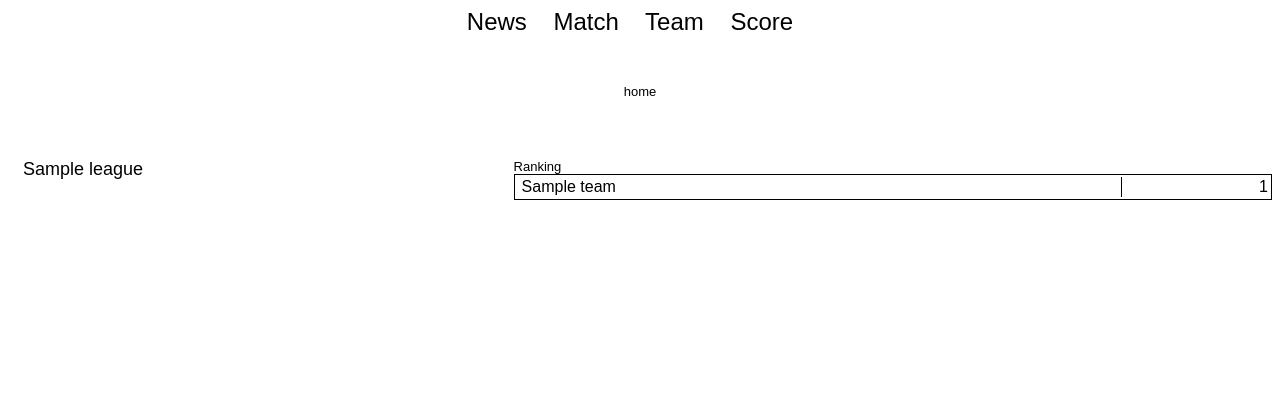
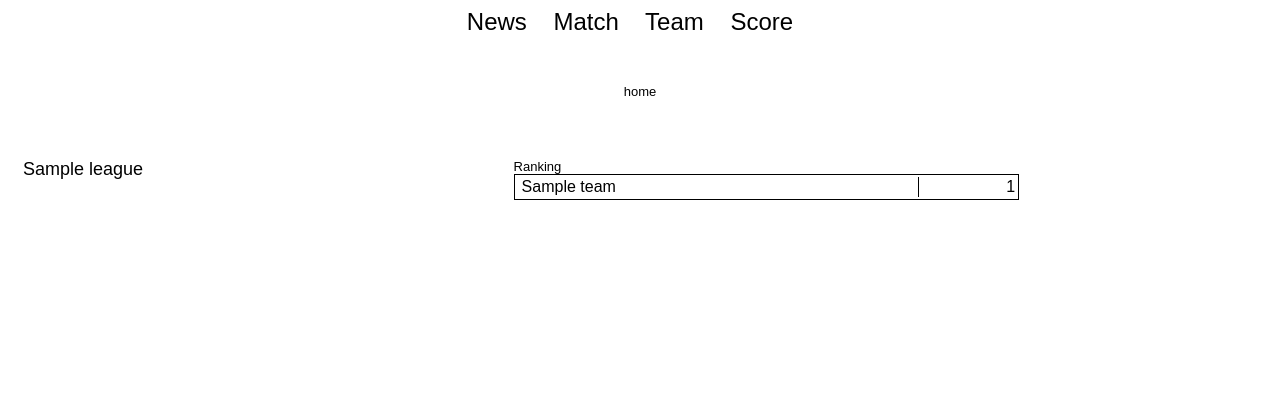
Before and after one commit to lawy623/db_proj, a Flask app: template templates/home_team.html in a window 1280 px wide. Shown: the top 420 px of the page. Run offline with Flask 2, Linux system fonts and the light colour scheme; the template is opened without the code that fills it: most values are stand-ins (such as "Sample title", 1, 10 or a date in 2020); parts of the project's set-up code (start-up, migrations or seed data) failed here and were passed over.

Commit message:
teams home

```diff
--- a/templates/home_team.html
+++ b/templates/home_team.html
@@ -37,8 +37,8 @@
             {% endfor %}
         </div>
 
-        <div id="Teams" style="width:60%;height:100%;float:right;"><font size="2pt">
-            <h> Ranking </h><font size="4pt">
+        <div id="Teams" style="width:40%;height:100%;float:left;"><font size="2pt">
+            <h> Ranking </h><font size="7pt">
             {% for t in teams %}
                 <table>
                 <tr>
```
